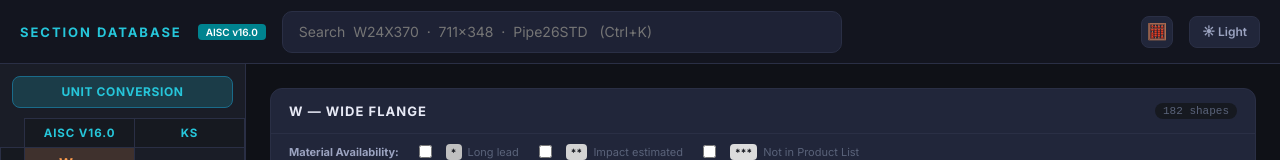
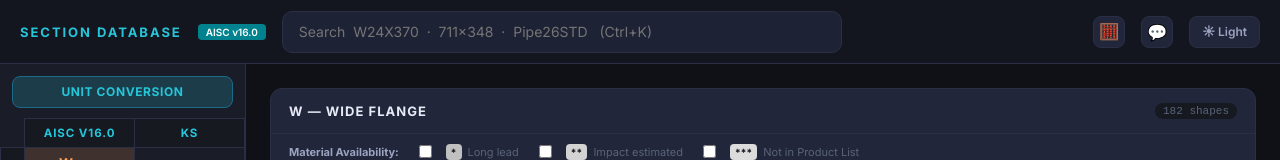
Before and after one commit to shinho76/section_database, a React (Vite) app: page / in a window 1280 px wide. Shown: the top 160 px of the page. Built offline with nearby package versions, Linux system fonts and the light colour scheme.

Commit message:
Add a feedback button linking to a Google Form
Placeholder URL until the real form is created - swap FEEDBACK_FORM_URL
in Header.jsx once it exists.

```diff
--- a/src/components/Header.jsx
+++ b/src/components/Header.jsx
@@ -9,6 +9,9 @@ function openCalculator() {
   window.location.href = 'calculator:';
 }
 
+// TODO: replace with the real Google Form URL once created.
+const FEEDBACK_FORM_URL = 'https://forms.gle/REPLACE_WITH_REAL_FORM_ID';
+
 export default function Header() {
   const { theme, toggleTheme } = useStore();
 
@@ -18,6 +21,7 @@ export default function Header() {
       <span className="badge">AISC v16.0</span>
       <SearchBox />
       <button id="calculator" title="계산기 열기" onClick={openCalculator}>🧮</button>
+      <a id="feedback" title="피드백 보내기" href={FEEDBACK_FORM_URL} target="_blank" rel="noopener noreferrer">💬</a>
       <button id="theme" onClick={toggleTheme}>
         {theme === 'dark' ? '☀ Light' : '☾ Dark'}
       </button>
--- a/src/styles/tokens.css
+++ b/src/styles/tokens.css
@@ -62,6 +62,10 @@ header{position:fixed;top:0;left:0;right:0;z-index:50;height:64px;display:flex;a
   background:var(--bg-card);border:1px solid var(--bd-subtle);font-size:16px;
   display:flex;align-items:center;justify-content:center}
 #calculator:hover{border-color:var(--ac-main)}
+#feedback{height:32px;width:32px;padding:0;border-radius:8px;cursor:pointer;
+  background:var(--bg-card);border:1px solid var(--bd-subtle);font-size:16px;
+  display:flex;align-items:center;justify-content:center;text-decoration:none}
+#feedback:hover{border-color:var(--ac-main)}
 
 /* layout ------------------------------------------------------------- */
 .shell{display:flex;height:calc(100vh - 64px);margin-top:64px}
```
